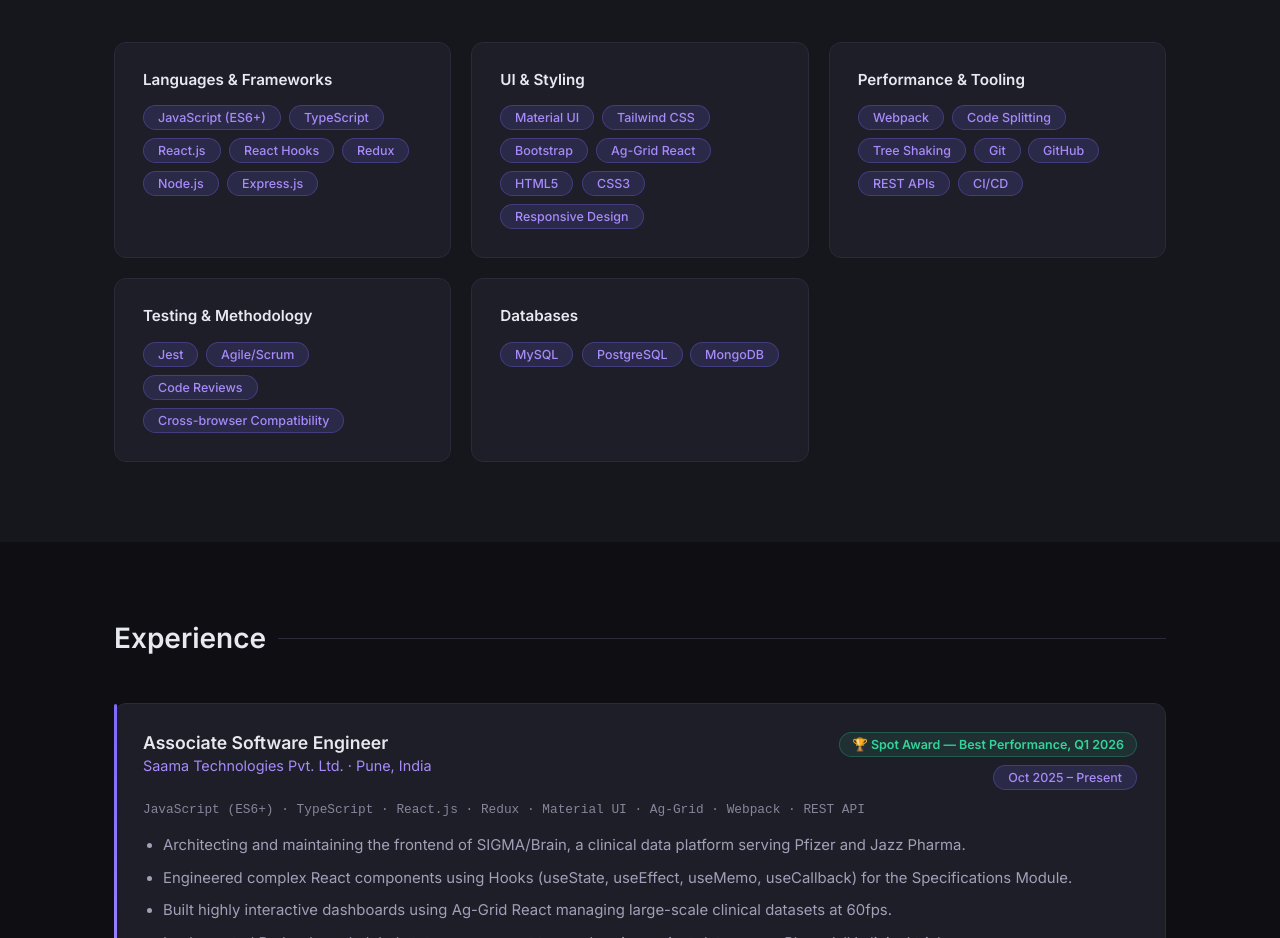
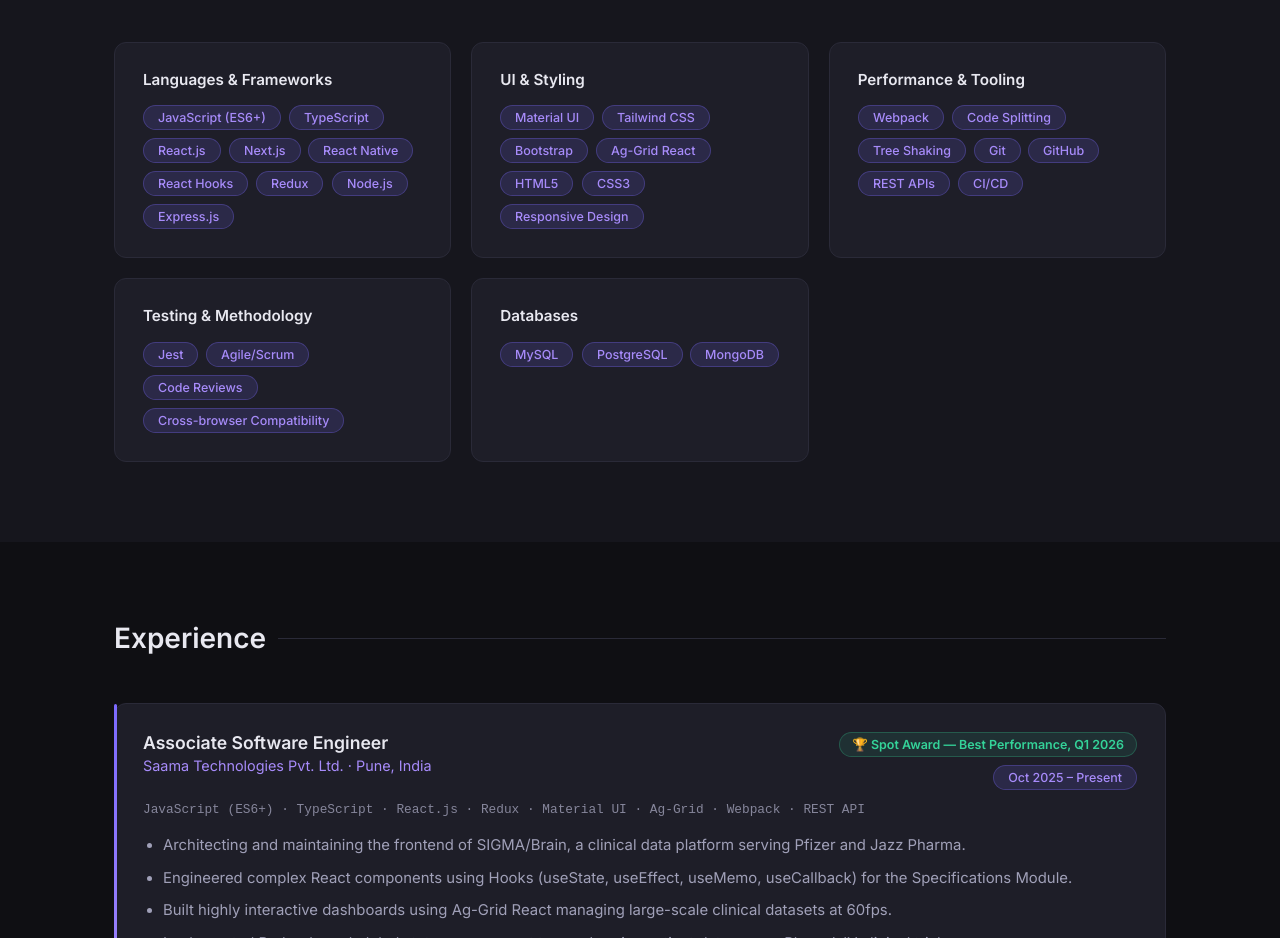
Before and after one commit to abhidsawant/Portfolio-Abhishek-Sawant, a React (Vite) app: page / in a window 1280 px wide. Shown: the part 1560-2498 px from the top of the page. Built offline with nearby package versions, Linux system fonts and the light colour scheme.

Commit message:
new skills added

```diff
--- a/src/components/Skills.jsx
+++ b/src/components/Skills.jsx
@@ -4,7 +4,7 @@ import './Skills.css'
 const groups = [
   {
     title: 'Languages & Frameworks',
-    skills: ['JavaScript (ES6+)', 'TypeScript', 'React.js', 'React Hooks', 'Redux', 'Node.js', 'Express.js'],
+    skills: ['JavaScript (ES6+)', 'TypeScript', 'React.js', 'Next.js', 'React Native', 'React Hooks', 'Redux', 'Node.js', 'Express.js'],
   },
   {
     title: 'UI & Styling',
```
